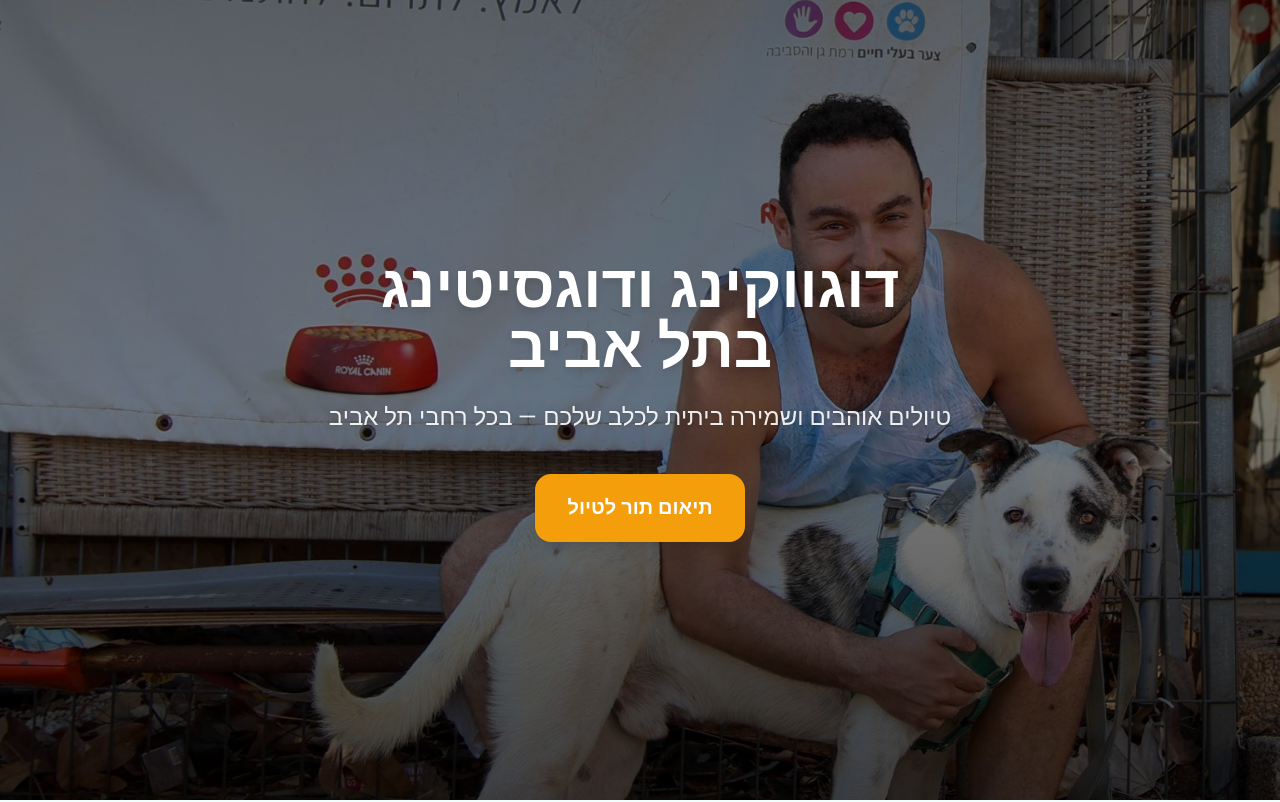
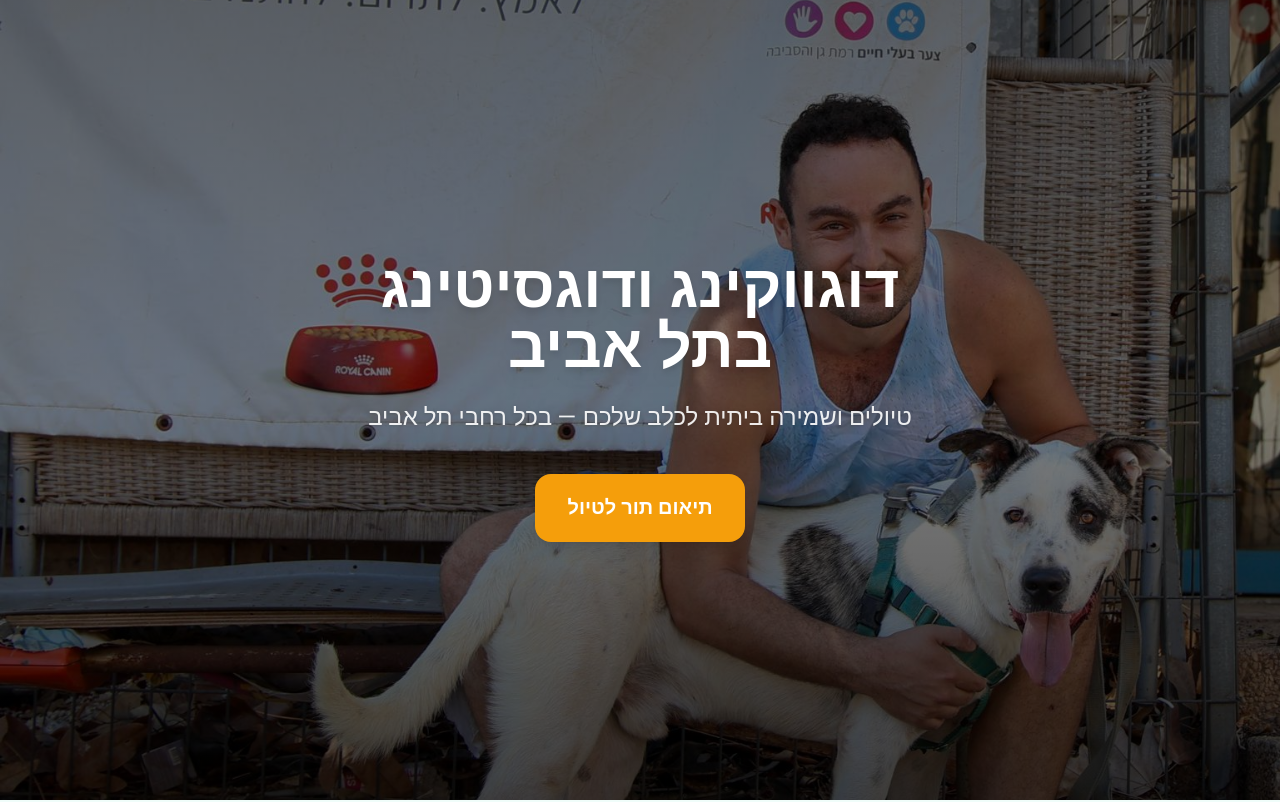
Before and after one commit to arkashaled/dogwalking, a Next.js app: page / in a window 1280 px wide. Shown: the top 802 px of the page. Built offline with nearby package versions, Linux system fonts and the light colour scheme.

Commit message:
Remove 'אוהבים' from hero subtitle

```diff
--- a/components/Hero.tsx
+++ b/components/Hero.tsx
@@ -26,7 +26,7 @@ export default function Hero() {
           בתל אביב
         </h1>
         <p className="text-xl sm:text-2xl text-white/90 mb-10 leading-relaxed drop-shadow">
-          טיולים אוהבים ושמירה ביתית לכלב שלכם — בכל רחבי תל אביב
+          טיולים ושמירה ביתית לכלב שלכם — בכל רחבי תל אביב
         </p>
         <CTAButton className="text-xl px-10 py-5">תיאום תור לטיול</CTAButton>
       </div>
```
